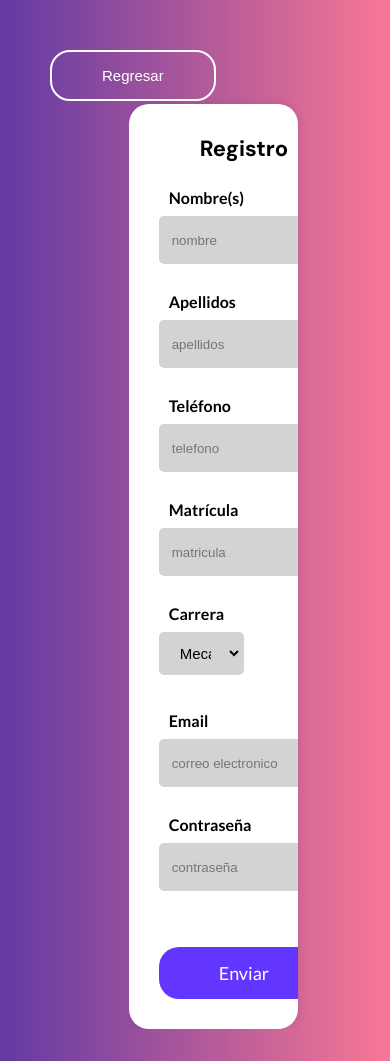
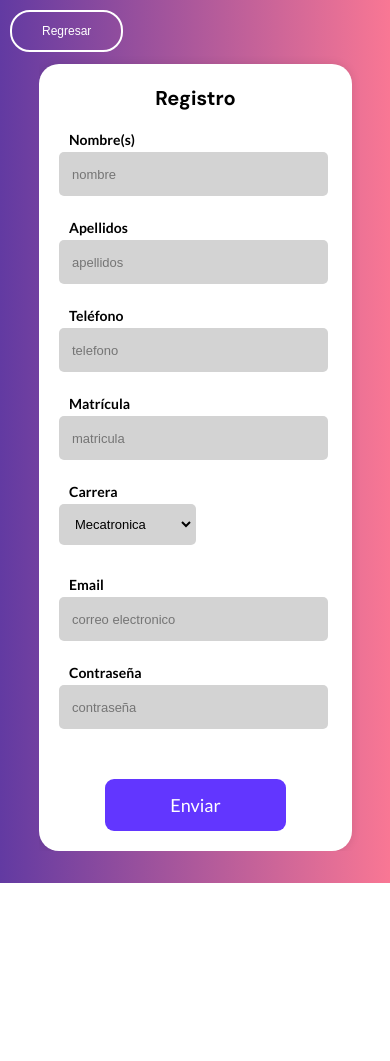
Before and after one commit to phantoooomCam/Market, a Flask app: page /registrarse in a window 390 px wide. After the commit the page ends 883 px from the top, so only its background shows below. Run offline with Flask 3, Linux system fonts and the light colour scheme; some libraries are stand-ins or nearby versions.

Commit message:
Cambios en los forms de iniciar sesion y registrarse

```diff
--- a/static/desing_Usuarios.css
+++ b/static/desing_Usuarios.css
@@ -289,3 +289,44 @@ input[type=number]::-webkit-inner-spin-button,
 #botonRegresar:hover {
     transform: scale(1.1); /* Agrandar el botón al pasar el cursor sobre él */
 }
+
+@media (max-width: 700px) {
+    #botonRegresar{
+        left: 10px;
+        top: 10px;
+        font-size: 12px;
+        padding: 12px 30px;
+    }
+    .contenedor{
+        margin-left: 10%;
+        margin-right: 10%;
+    }
+    .contenedor .formulario{
+        width: 70%;
+        padding: 20px;
+        font-size: 10px;
+        margin-top: 30px;
+    }
+    .contenedor h1{
+        font-size: 20px;
+    }
+    .contenedor .formulario .formulario_label{
+        font-size: 14px;
+    }
+    .contenedor .formulario .formulario_input{
+        width: 78%;
+        height: 38px;
+        font-size: 13px;
+    }
+    .contenedor .formulario .formulario_grupo .formulario_carrera-input .contenido_select .carrera{
+        font-size: 13px;
+        padding: 10px 10px;
+    }
+    .contenedor .formulario .formulario_grupo .BotonAceptar{
+        padding: 15px 65px;
+        border-radius: 9px;
+    }
+    .contenedor .formulario .formulario_label{
+        padding: 5px 10px;
+    }
+}
```
Also changed, not shown: static/Landing_V2.css (+0 -18 lines).
